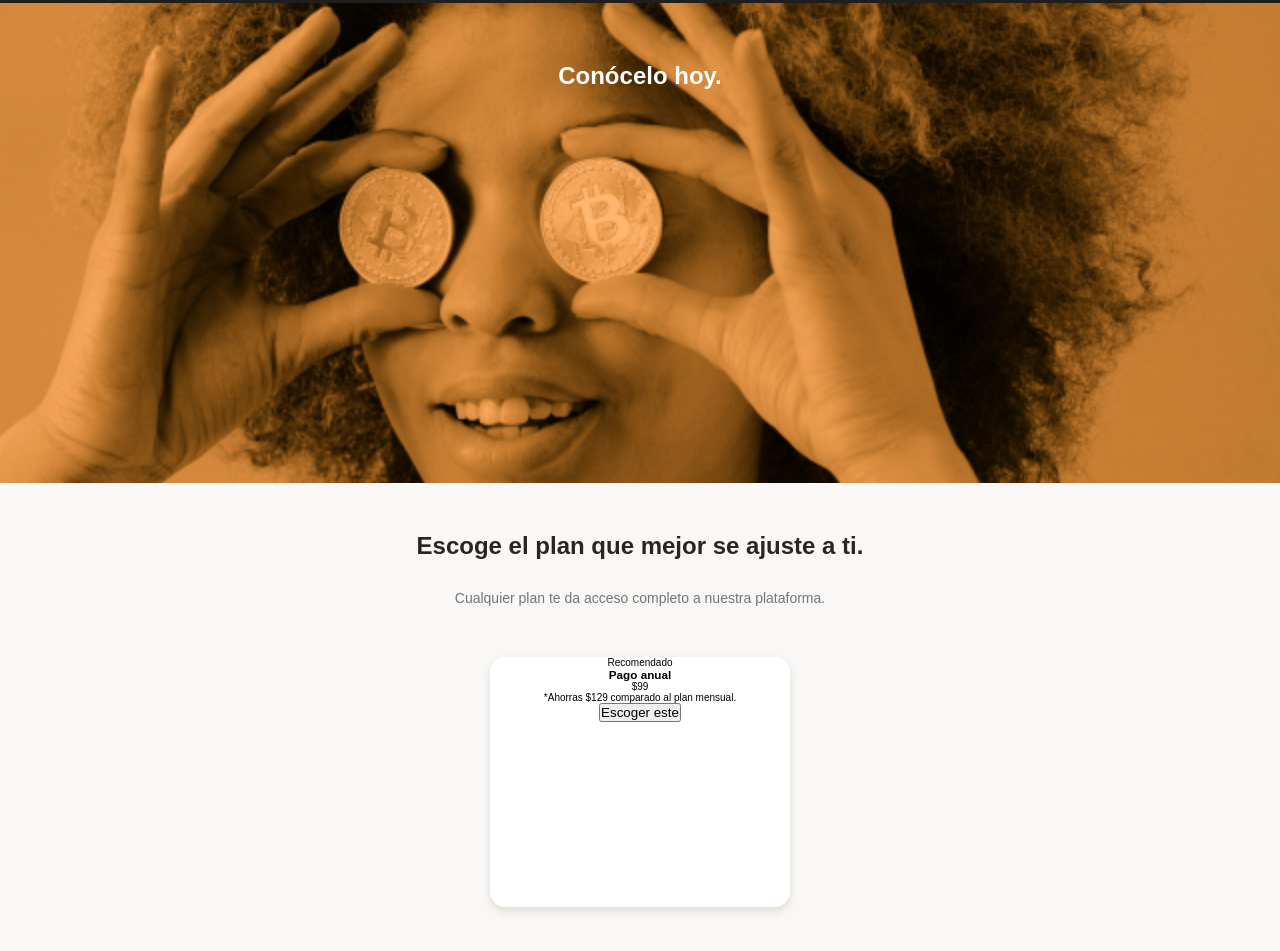
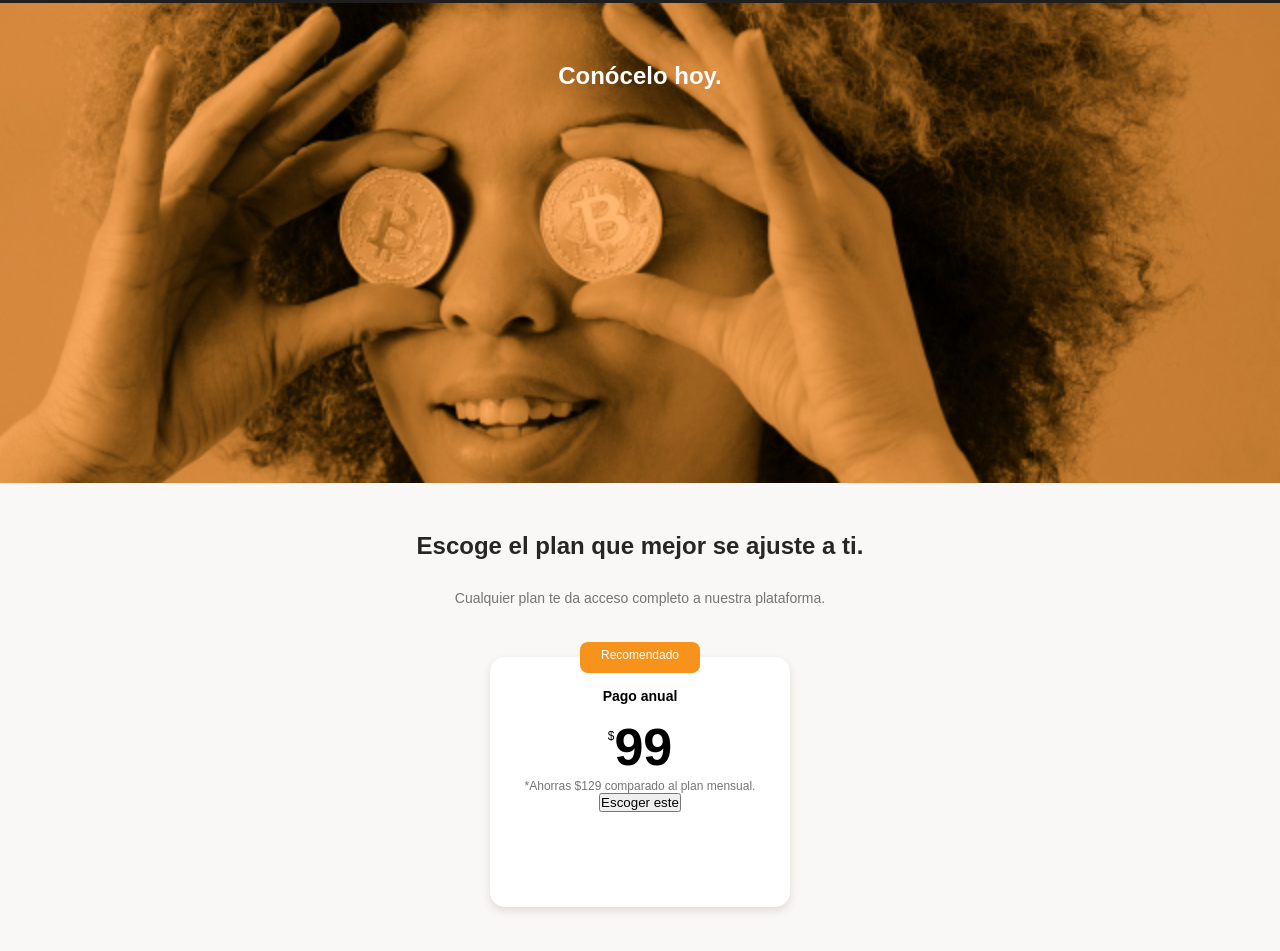
Before and after one commit to Leyva-Roldan/Maquetaci-n-mobile-first, a plain HTML site: page index.html in a window 1280 px wide. Shown: the part 2347-3298 px from the top of the page. Drawn offline with Linux system fonts and the light colour scheme.

Commit message:
detallando estilos en tarjetas de planes

```diff
--- a/index.html
+++ b/index.html
@@ -127,11 +127,11 @@
             </div>
             <section class="plans-container--slider">
                 <article class="plans-container--card">
-                    <p class="recomendado">Recomendado</p>
+                    <p class="recommended">Recomendado</p>
                     <div class="plan-info-container">
                         <h3 class="plan-card--title">Pago anual</h3>
                         <p class="plan-card--price"> <span>$</span>99</p>
-                        <p class="plan-card-saving">*Ahorras $129 comparado al plan mensual.</p>
+                        <p class="plan-card--saving">*Ahorras $129 comparado al plan mensual.</p>
                         <button class="plan-card--ca">Escoger este <span></span> </button>
                     </div>
                 </article>
--- a/style.css
+++ b/style.css
@@ -410,3 +410,38 @@ main {
     border-radius: 15px;
     box-shadow: 0 4px 8px rgb(89,73,30, 0.16);
 }
+.recommended {
+    position: absolute;
+    width: 120px;
+    height: 31px;
+    padding: 6px;
+    top: -15px;
+    left: calc(50% - 60px);
+    font-size: 1.2rem;
+    background-color: var(--bitcoin-orange);
+    border-radius: 8px;
+    color: var(--just-white);
+}
+.plan-card--title {
+    padding-top: 30px;
+    font-size: 1.4rem;
+    font-weight: 500px;
+    line-height: 1.8rem;
+    color: black;
+}
+.plan-card--price {
+    padding: 5px 0;
+    font-size: 5.2rem;
+    font-weight: bold;
+    line-height: 5.3rem;
+    color: black;
+}
+.plan-card--price span {
+    font-size: 1.2rem;
+    font-weight: 300;
+    vertical-align: 25px;
+}
+.plan-card--saving {
+    font-size: 1.2rem;
+    color: #757575;
+}
```
